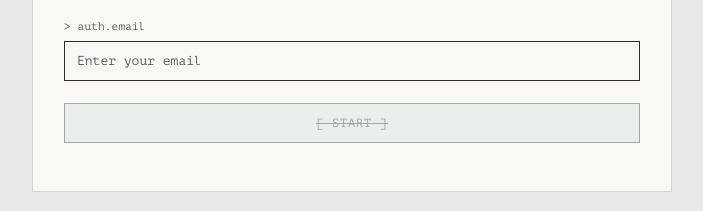
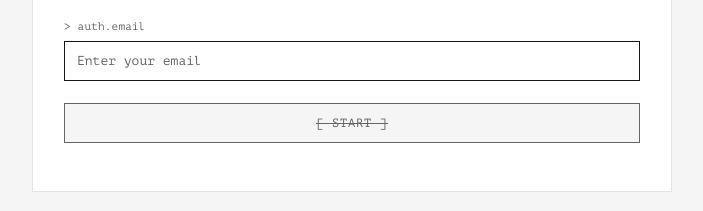
Before and after one commit to shuchen-art/txt2img-web, a plain HTML site: page static/index.html in a window 1280 px wide. Shown: the part 199-410 px from the top of the page, 288-991 px from the left. Drawn offline with Linux system fonts and the light colour scheme.

Commit message:
Use the portfolio grayscale palette

```diff
--- a/static/index.html
+++ b/static/index.html
@@ -3,7 +3,7 @@
 <head>
   <meta charset="utf-8">
   <meta name="viewport" content="width=device-width, initial-scale=1">
-  <meta name="theme-color" content="#f8f8f6">
+  <meta name="theme-color" content="#FFFFFF">
   <meta name="description" content="txt2img⁻¹-web">
   <title>txt2img⁻¹-web</title>
   <link rel="icon" href="./favicon.svg" type="image/svg+xml">
--- a/static/style.css
+++ b/static/style.css
@@ -7,18 +7,18 @@
 }
 
 :root {
-  --paper-surface: #e8e9e8;
-  --paper-thermal-stock: #f8f8f6;
-  --paper-placeholder-fill: #eceeed;
-  --paper-edge-stroke: #d4d8d8;
-  --ink-primary: #282d2f;
-  --ink-secondary: #5b6265;
-  --ink-faint: #a2a8a9;
+  --paper-surface: #F5F5F5;
+  --paper-thermal-stock: #FFFFFF;
+  --paper-placeholder-fill: var(--paper-surface);
+  --paper-edge-stroke: #E5E5E5;
+  --ink-primary: #141414;
+  --ink-secondary: #666666;
+  --ink-body: #292929;
 
   color-scheme: light;
   font-family: "PT Mono", monospace;
   font-synthesis: none;
-  color: var(--ink-primary);
+  color: var(--ink-body);
   background: var(--paper-surface);
 }
 
@@ -31,7 +31,7 @@ body {
   padding: 24px 16px 48px;
   min-height: 100vh;
   background: var(--paper-surface);
-  color: var(--ink-primary);
+  color: var(--ink-body);
 }
 
 button {
@@ -171,7 +171,7 @@ canvas:focus-visible {
 
 .meta-value {
   margin: 0;
-  color: var(--ink-primary);
+  color: var(--ink-body);
   text-align: right;
   overflow-wrap: anywhere;
 }
@@ -240,7 +240,7 @@ canvas:focus-visible {
   padding: 2px 0 2px 14px;
   font-size: 15px;
   line-height: 23px;
-  color: var(--ink-primary);
+  color: var(--ink-body);
   overflow-wrap: anywhere;
   scroll-margin-top: 24px;
 }
@@ -290,7 +290,7 @@ canvas:focus-visible {
 .capture-frame {
   position: absolute;
   inset: 0;
-  border: 1px dashed var(--ink-faint);
+  border: 1px dashed var(--ink-secondary);
   pointer-events: none;
   z-index: 2;
 }
@@ -436,7 +436,7 @@ canvas.drawable {
   border: 1px solid var(--ink-primary);
   border-radius: 0;
   background: var(--paper-thermal-stock);
-  color: var(--ink-primary);
+  color: var(--ink-body);
   font: inherit;
   font-size: 13px;
   line-height: 20px;
@@ -452,7 +452,7 @@ canvas.drawable {
 }
 
 .email-input:disabled {
-  border-color: var(--ink-faint);
+  border-color: var(--ink-secondary);
   color: var(--ink-secondary);
   background: var(--paper-placeholder-fill);
 }
@@ -466,7 +466,7 @@ canvas.drawable {
   border-left-width: 3px;
   font-size: 12px;
   line-height: 18px;
-  color: var(--ink-primary);
+  color: var(--ink-body);
   overflow-wrap: anywhere;
 }
 
@@ -517,8 +517,8 @@ canvas.drawable {
 }
 
 .tool-button:disabled {
-  border-color: var(--ink-faint);
-  color: var(--ink-faint);
+  border-color: var(--ink-secondary);
+  color: var(--ink-secondary);
   text-decoration: line-through;
 }
 
@@ -544,8 +544,8 @@ canvas.drawable {
 
 .primary-button:disabled {
   background: var(--paper-placeholder-fill);
-  border-color: var(--ink-faint);
-  color: var(--ink-faint);
+  border-color: var(--ink-secondary);
+  color: var(--ink-secondary);
   text-decoration: line-through;
 }
 
@@ -569,7 +569,7 @@ canvas.drawable {
   padding: 10px 14px;
   border: 1px dashed var(--ink-secondary);
   background: var(--paper-placeholder-fill);
-  color: var(--ink-primary);
+  color: var(--ink-body);
   font-size: 12px;
   line-height: 1.5;
 }
```
Also changed, not shown: static/favicon.svg, static/logo.svg.
